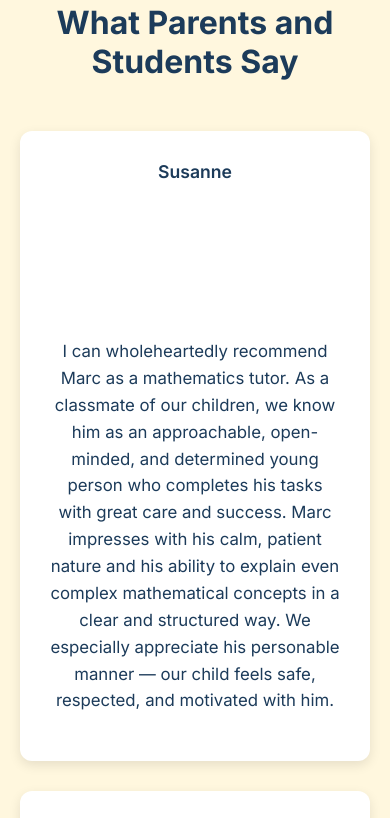
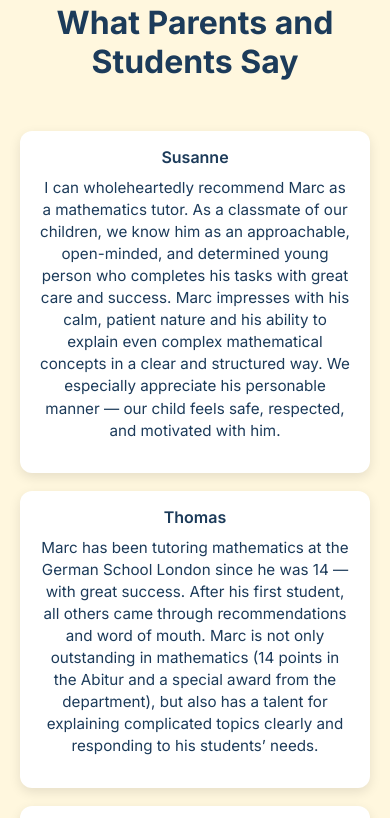
Before and after one commit to marcnb18-pixel/tutoring, a plain HTML site: page index.html in a window 390 px wide. Shown: the part 2429-3247 px from the top of the page. Drawn offline with Linux system fonts and the light colour scheme.

Commit message:
Refactor and update design.css styles

```diff
--- a/design.css
+++ b/design.css
@@ -223,6 +223,31 @@ body {
   color: #1c3b5a;
 }
 
+@media (max-width: 700px) {
+
+  .review-row {
+    display: block !important;   /* ✅ stops flex from creating vertical gaps */
+    padding: 16px 18px;
+    margin-bottom: 18px;
+  }
+
+  .review-name {
+    margin-bottom: 6px;
+    font-size: 1rem;
+    text-align: center;
+  }
+
+  .review-text {
+    margin-top: 0;
+  }
+
+  .review-text p {
+    margin-top: 0;
+    font-size: 0.95rem;
+    line-height: 1.45;
+  }
+}
+
 /* ✅ MOBILE STACKING */
 @media (max-width: 700px) {
   .review-row {
```
